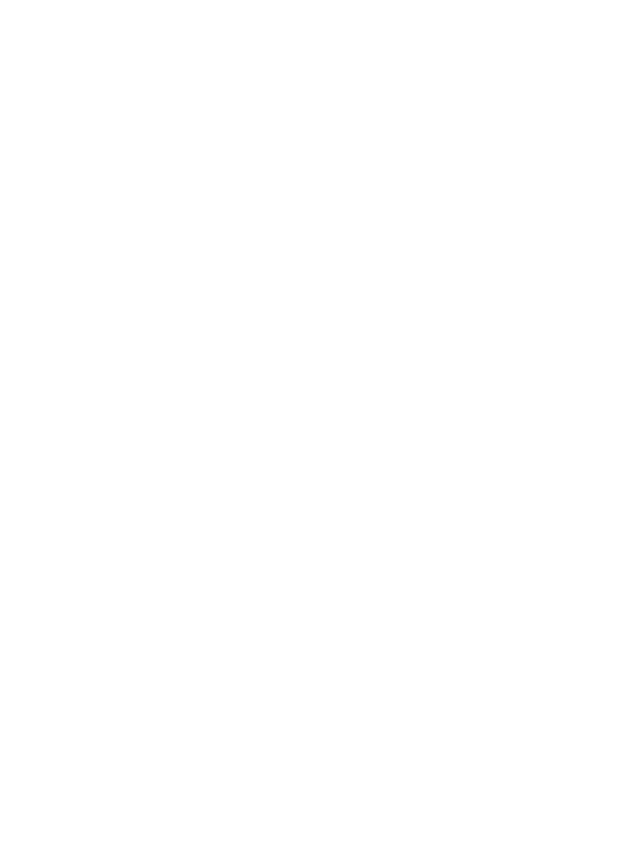
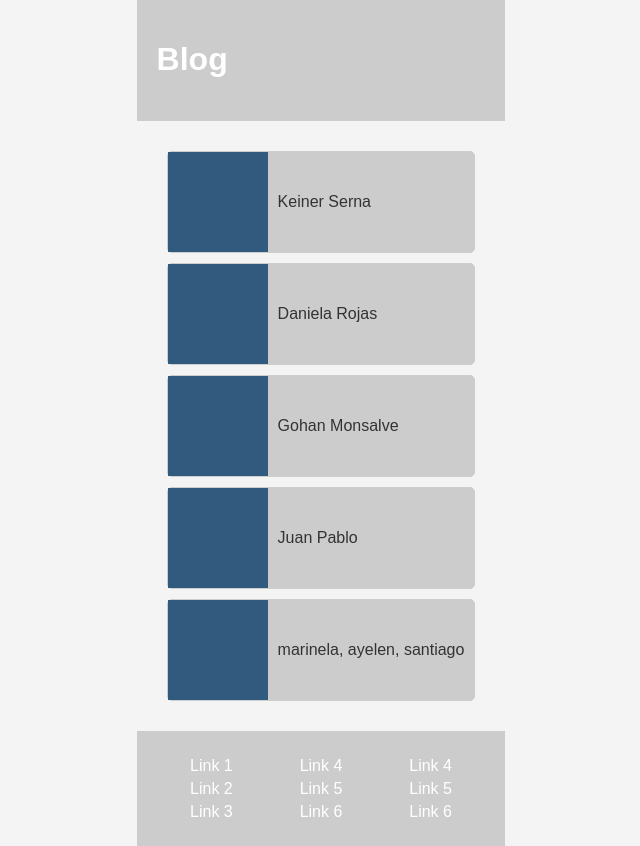
Before and after one commit to JhoanMonsalve/Grupo1, a plain HTML site: page blog.html in a window 1280 px wide. Shown: the whole page, without its empty margins (319-959 px from the left). Before the commit the page ends 800 px from the top, so only its background shows below. Drawn offline with Linux system fonts and the light colour scheme.

Commit message:
solucion}

```diff
--- a/blog.html
+++ b/blog.html
@@ -0,0 +1,53 @@
+<!DOCTYPE html>
+<html lang="en">
+<head>
+    <meta charset="UTF-8">
+    <meta name="viewport" content="width=device-width, initial-scale=1.0">
+    <title>Blog</title>
+    <link rel="stylesheet" href="css/style.css">
+</head>
+<body class="body_blog">
+    <header class="header_blog">
+        <h1>Blog</h1>
+    </header>
+    <main class="main_blog">
+        <article class="post_blog">
+            <div class="thumbnail_blog"></div>
+            <div class="content_blog">Keiner Serna</div>
+        </article>
+        <article class="post_blog">
+            <div class="thumbnail_blog"></div>
+            <div class="content_blog">Daniela Rojas</div>
+        </article>
+        <article class="post_blog">
+            <div class="thumbnail_blog"></div>
+            <div class="content_blog">Gohan Monsalve</div>
+        </article>
+        <article class="post_blog">
+            <div class="thumbnail_blog"></div>
+            <div class="content_blog">Juan Pablo</div>
+        </article>
+        <article class="post_blog">
+            <div class="thumbnail_blog"></div>
+            <div class="content_blog">marinela, ayelen, santiago</div>
+        </article>
+    </main>
+    <footer class="footer_blog">
+        <div class="links_blog">
+            <p>Link 1</p>
+            <p>Link 2</p>
+            <p>Link 3</p>
+        </div>
+        <div class="links_blog">
+            <p>Link 4</p>
+            <p>Link 5</p>
+            <p>Link 6</p>
+        </div>
+        <div class="links_blog">
+            <p>Link 4</p>
+            <p>Link 5</p>
+            <p>Link 6</p>
+        </div>
+    </footer>
+</body>
+</html>
--- a/css/style.css
+++ b/css/style.css
@@ -195,3 +195,59 @@ footer {
     padding: 10px;
     background-color: #444;
 }
+.body_blog {
+    font-family: Arial, sans-serif;
+    margin: 0;
+    padding: 0;
+}
+
+.header_blog {
+    background-color: #f4f4f4;
+    padding: 20px;
+    text-align: center;
+    border-bottom: 1px solid #ccc;
+    background-color: #ccc;
+}
+
+.main_blog {
+    padding: 20px;
+}
+
+.post_blog {
+    display: flex;
+    align-items: center;
+    margin-bottom: 20px;
+    margin: 10px ;
+    border: 1px solid #ccc;
+    border-radius: 5px;
+    background-color: #ccc;
+}
+
+.thumbnail_blog {
+    width: 100px;
+    height: 100px;
+    background-color: #32597e;
+
+}
+
+.content_blog {
+    flex: 1;
+    margin: 10px;
+
+}
+.footer_blog{
+    background-color: #ccc;
+    padding: 20px;
+    text-align: center;
+    border-top: 1px solid #ccc;
+    display: flex;
+    justify-content: space-around;
+}
+
+.links_blog {
+    margin: 0 10px;
+}
+
+.links_blog p {
+    margin: 5px 0;
+}
```
